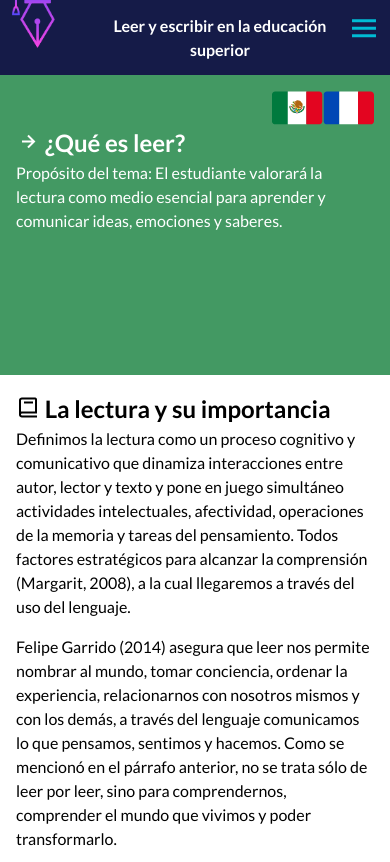
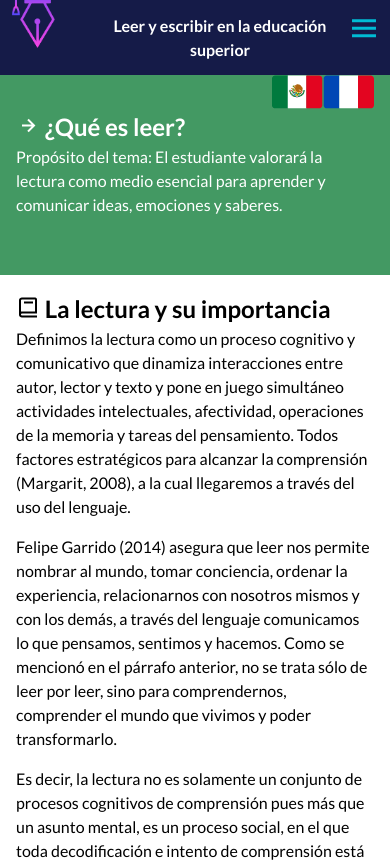
Before and after one commit to cesar-velazquez/ProjectUv, a React (Vite) app: page /read in a window 390 px wide. Shown: the top 862 px of the page. Built offline with nearby package versions, Linux system fonts and the light colour scheme; what tailwindcss-animated would draw is missing.

Commit message:
update toppage

```diff
--- a/src/Components/Read/Read.jsx
+++ b/src/Components/Read/Read.jsx
@@ -10,10 +10,10 @@ const Read = ({ IsShow,
     handleShow,
     handleClose }) => {
     return (
-        <main className='pt-[75px]'>
-            <section className='relative h-[300px] z-10  '>
+        <main className='py-[75px]'>
+            <section className='relative h-[200px] sm:h-[300px] z-10  '>
                 <SliderRead />
-                <section className='absolute left-0 right-0 bg-green-700/80 text-white p-4 pb-5 h-[100%] '>
+                <section className='absolute left-0 right-0 bg-green-700/80 text-white px-4  h-[100%] '>
                     <div className='flex justify-end '>
                         <img src="/imgs/bandera-mexico.png" alt="Bandera México" />
                         <img src="/imgs/bandera-francia.png" alt="Bandera Francia" />
--- a/src/Components/Write/FirstPartWrite.jsx
+++ b/src/Components/Write/FirstPartWrite.jsx
@@ -4,7 +4,7 @@ import SliderWriter from './SliderWriter'
 const FirstPartWrite = () => {
     return (
         <main className=''>
-            <section className='relative h-[300px] z-10'>
+            <section className='relative h-[200px] sm:h-[300px] z-10'>
                 <SliderWriter />
                 <section className='absolute left-0 right-0 bg-green-700/80 text-white p-4 pb-5 h-[100%] '>
                     <div className='flex justify-end '>
--- a/src/Components/Write/Write.jsx
+++ b/src/Components/Write/Write.jsx
@@ -8,7 +8,7 @@ import { Link } from 'react-router-dom'
 
 const Write = () => {
     return (
-        <main className='pt-[75px]' >
+        <main className='py-[75px]' >
             <FirstPartWrite />
 
             <section>
```
